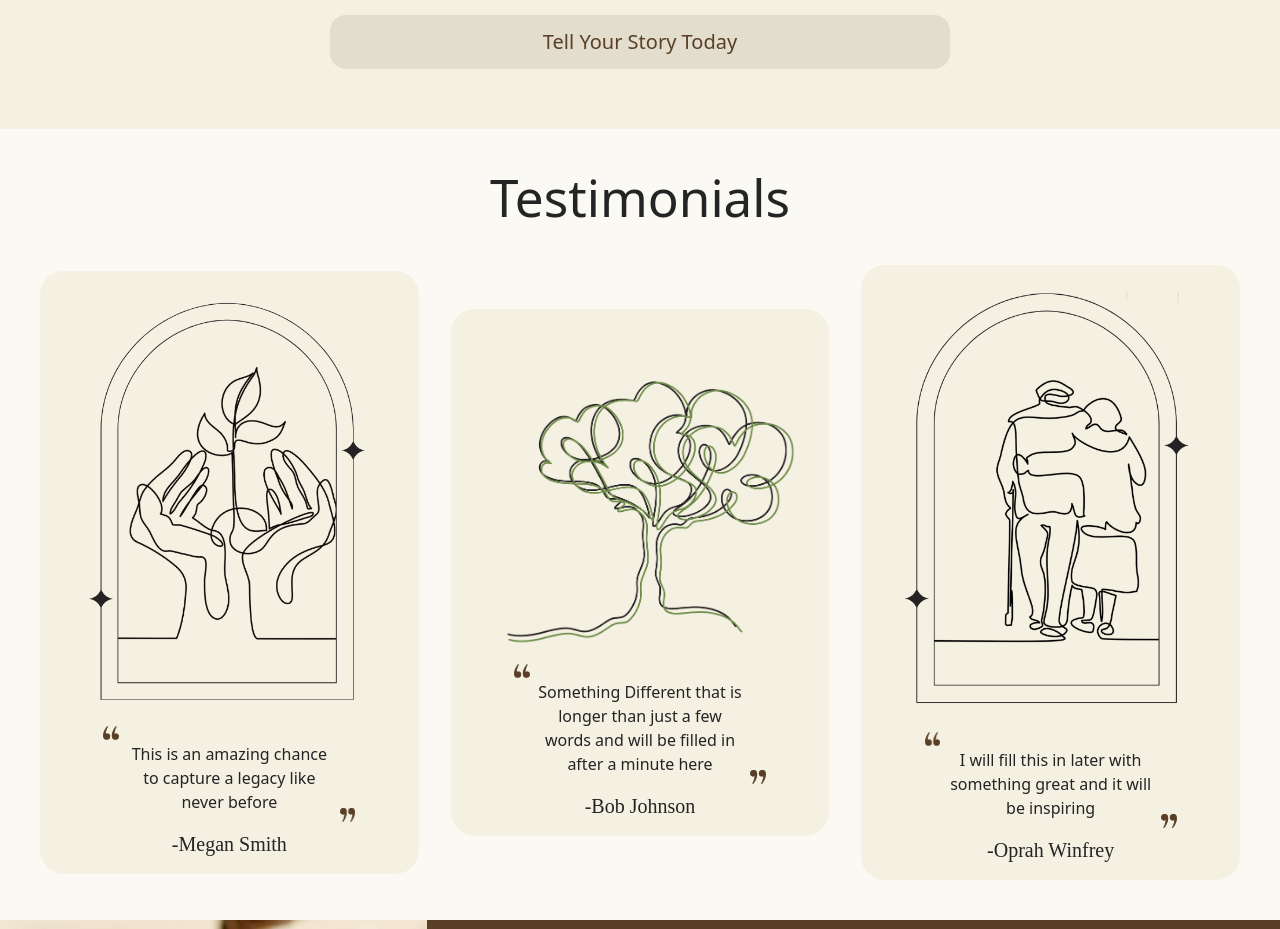
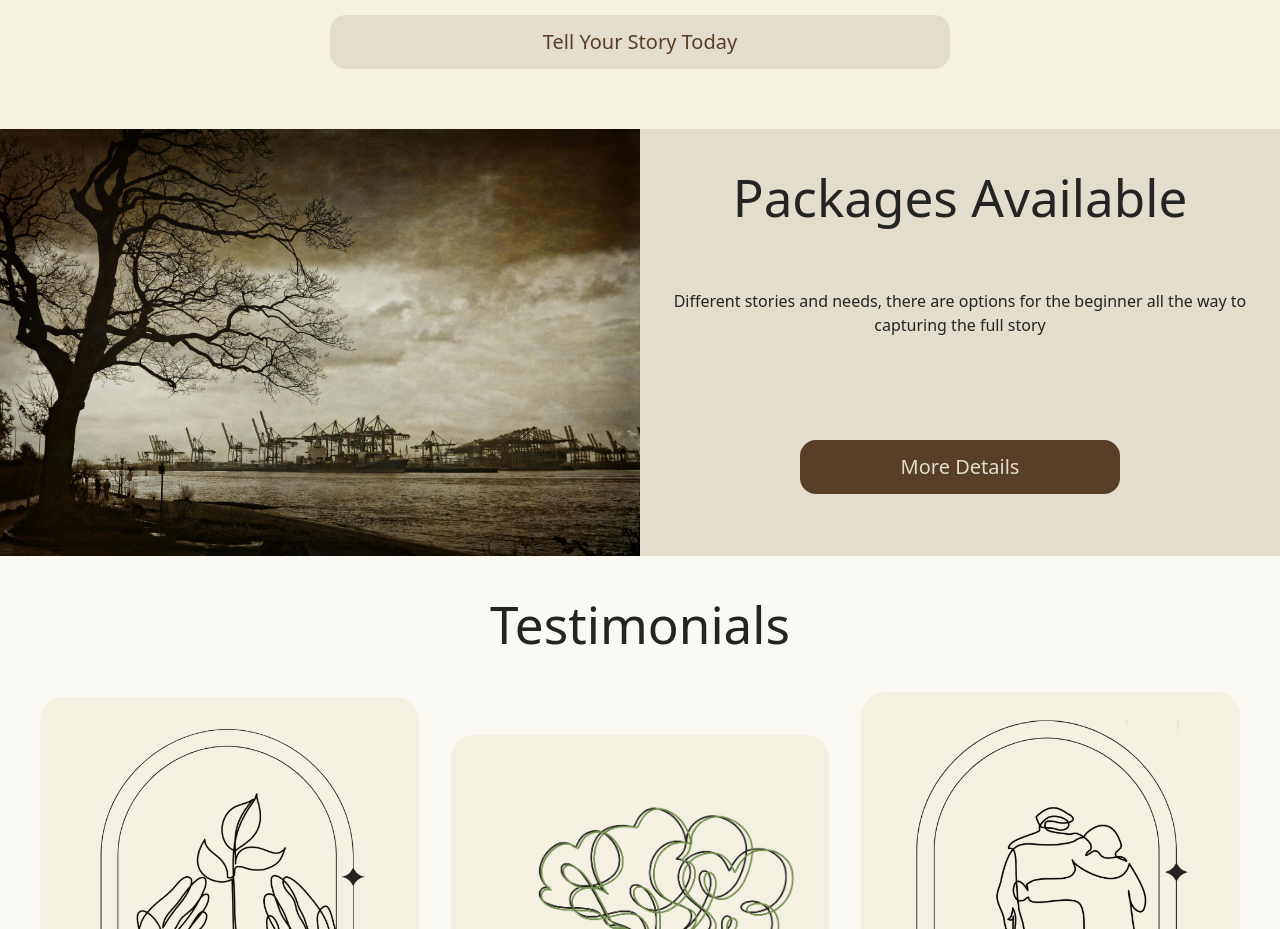
Before and after one commit to smith-megan/LifeTheater, a React (Vite) app: page / in a window 1280 px wide. Shown: the part 1620-2549 px from the top of the page. Built offline with nearby package versions, Linux system fonts and the light colour scheme; a web font is replaced by a local one.

Commit message:
adding packages section

```diff
--- a/src/App.tsx
+++ b/src/App.tsx
@@ -113,6 +113,21 @@ function App() {
           </button>
         </a>
       </div>
+      <div className="grid grid-cols-2">
+        <img src={rock} className="w-full" />
+        <div className="grid">
+          <h1 className="pt-10">Packages Available</h1>
+          <p className="p-5">
+            Different stories and needs, there are options for the beginner all
+            the way to capturing the full story
+          </p>
+          <a className="self-center pb-10" href="#Resume">
+            <button className="text-[#e2ddcc] bg-[#583F25] mt-4 rounded-2xl w-1/2 text-xl pt-3 pb-3">
+              More Details
+            </button>
+          </a>
+        </div>
+      </div>
       <div className="bg-[#fbf9f3]">
         <h1 className="pt-10">Testimonials</h1>
         <div className="grid grid-cols-3 gap-8 p-10 place-content-center justify-items-center place-items-center">
```
